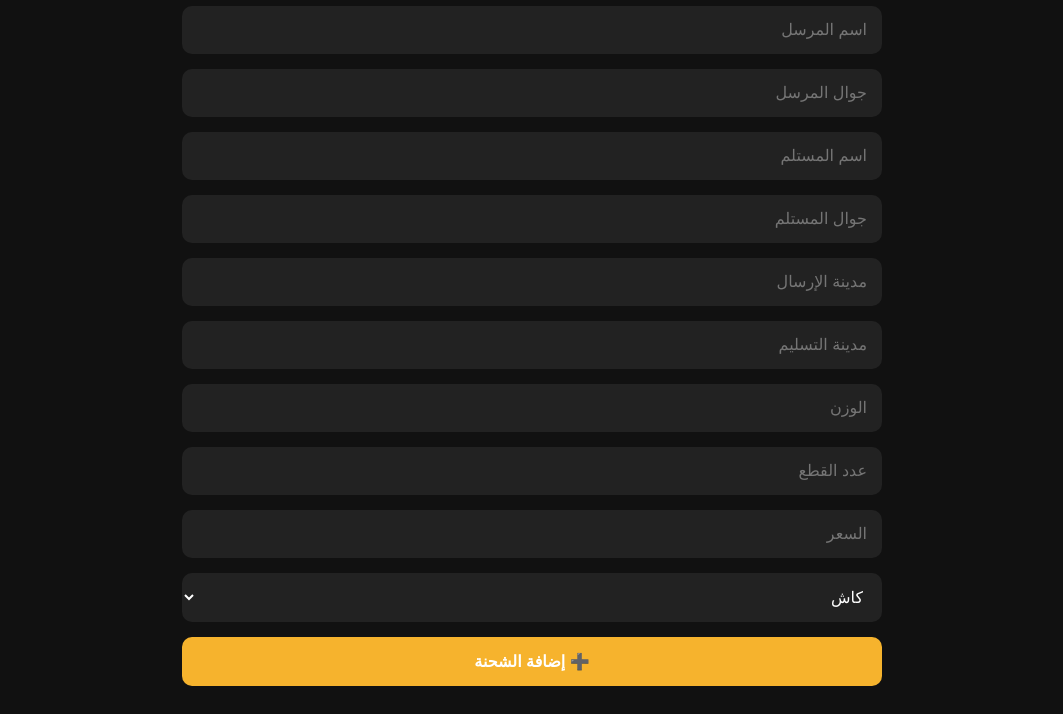
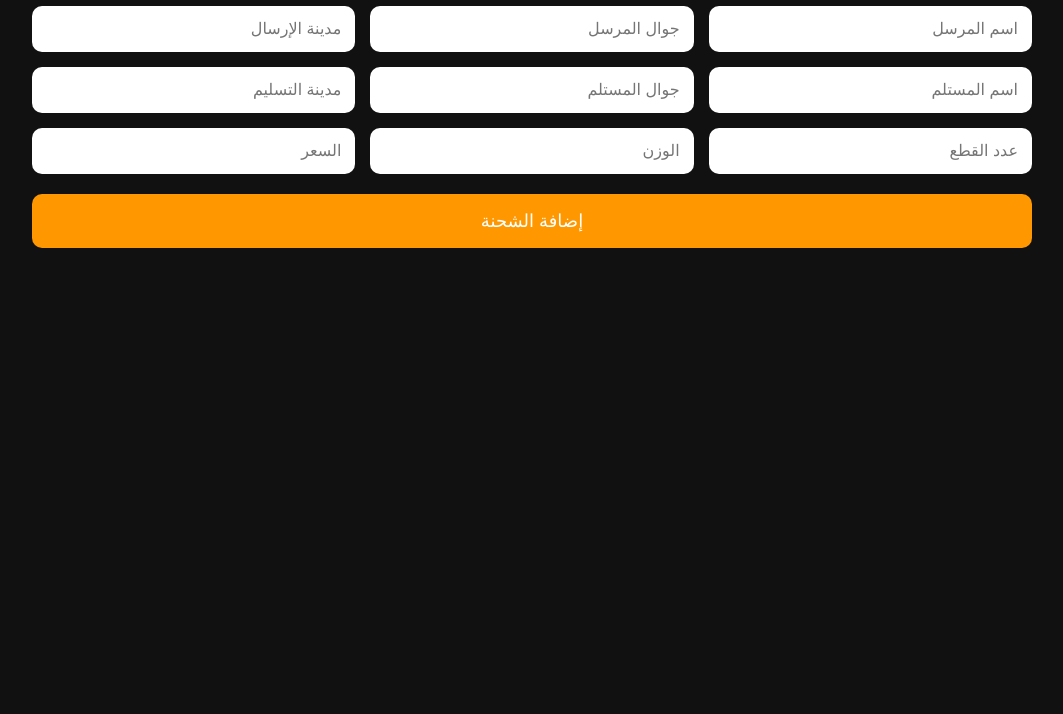
Before and after one commit to nqtatshahn/noqtashipping, a website: page public/shipments.html in a window 1280 px wide. Shown: the part 103-817 px from the top of the page, without its empty margins (108-1171 px from the left). Drawn offline with Linux system fonts and the light colour scheme.

Commit message:
fix add shipment

```diff
--- a/public/shipments.html
+++ b/public/shipments.html
@@ -1,189 +1,154 @@
 <!DOCTYPE html>
-<html lang="ar">
+<html lang="ar" dir="rtl">
 
 <head>
-
 <meta charset="UTF-8">
 <meta name="viewport" content="width=device-width, initial-scale=1.0">
 
-<title>إضافة شحنة</title>
+<title>إضافة شحنة | نقطة شحن</title>
 
 <style>
 
 body{
+    margin:0;
+    font-family:Tahoma;
     background:#111;
-font-family:Tahoma;
-direction:rtl;
     color:white;
-padding:20px;
 }
 
 .container{
-max-width:700px;
+    width:90%;
+    max-width:1000px;
     margin:auto;
+    padding:20px;
 }
 
 h1{
     text-align:center;
-color:#f6b32d;
+    margin-bottom:30px;
+    color:#ffb347;
 }
 
-form{
+.form-grid{
     display:grid;
+    grid-template-columns:repeat(auto-fit,minmax(250px,1fr));
     gap:15px;
 }
 
-input,
-select,
-button{
-
-padding:15px;
+input{
+    width:100%;
+    padding:14px;
     border:none;
     border-radius:10px;
     font-size:16px;
-
-}
-
-input,
-select{
-background:#222;
-color:white;
+    box-sizing:border-box;
 }
 
 button{
-background:#f6b32d;
+    width:100%;
+    padding:16px;
+    border:none;
+    border-radius:10px;
+    background:#ff9800;
     color:white;
-font-weight:bold;
+    font-size:18px;
     cursor:pointer;
+    margin-top:20px;
+}
+
+button:hover{
+    background:#e68900;
 }
 
 </style>
-
 </head>
 
 <body>
 
 <div class="container">
 
-<h1>
-📦 إضافة شحنة
-</h1>
+<h1>📦 إضافة شحنة</h1>
 
-<form id="shipmentForm">
+<div class="form-grid">
 
-<input type="text" id="sender_name" placeholder="اسم المرسل" required>
+<input id="senderName" placeholder="اسم المرسل">
+<input id="senderPhone" placeholder="جوال المرسل">
+<input id="senderCity" placeholder="مدينة الإرسال">
 
-<input type="text" id="sender_phone" placeholder="جوال المرسل" required>
+<input id="receiverName" placeholder="اسم المستلم">
+<input id="receiverPhone" placeholder="جوال المستلم">
+<input id="receiverCity" placeholder="مدينة التسليم">
 
-<input type="text" id="receiver_name" placeholder="اسم المستلم" required>
+<input id="pieces" type="number" placeholder="عدد القطع">
 
-<input type="text" id="receiver_phone" placeholder="جوال المستلم" required>
+<input id="weight" type="number" placeholder="الوزن">
 
-<input type="text" id="from_city" placeholder="مدينة الإرسال" required>
+<input id="price" type="number" placeholder="السعر">
 
-<input type="text" id="to_city" placeholder="مدينة التسليم" required>
+</div>
 
-<input type="number" id="weight" placeholder="الوزن" required>
-
-<input type="number" id="pieces" placeholder="عدد القطع" required>
-
-<input type="number" id="price" placeholder="السعر" required>
-
-<select id="payment_method">
-
-<option value="كاش">كاش</option>
-<option value="تحويل">تحويل</option>
-<option value="شبكة">شبكة</option>
-
-</select>
-
-<button type="submit">
-
-➕ إضافة الشحنة
-
+<button onclick="addShipment()">
+إضافة الشحنة
 </button>
-
-</form>
 
 </div>
 
 <script>
 
-document.getElementById("shipmentForm")
+async function addShipment() {
 
-.addEventListener("submit",
+    const data = {
 
-async function(e){
+        senderName: document.getElementById('senderName').value,
+        senderPhone: document.getElementById('senderPhone').value,
+        senderCity: document.getElementById('senderCity').value,
 
-e.preventDefault();
+        receiverName: document.getElementById('receiverName').value,
+        receiverPhone: document.getElementById('receiverPhone').value,
+        receiverCity: document.getElementById('receiverCity').value,
 
-const response = await fetch("/add-shipment",{
+        pieces: document.getElementById('pieces').value,
+        weight: document.getElementById('weight').value,
+        price: document.getElementById('price').value
+    };
 
-method:"POST",
+    try {
+
+        const response = await fetch('/api/shipments', {
+
+            method:'POST',
 
             headers:{
-"Content-Type":"application/json"
+                'Content-Type':'application/json'
             },
 
-body:JSON.stringify({
-
-sender_name:
-document.getElementById("sender_name").value,
-
-sender_phone:
-document.getElementById("sender_phone").value,
-
-receiver_name:
-document.getElementById("receiver_name").value,
-
-receiver_phone:
-document.getElementById("receiver_phone").value,
-
-from_city:
-document.getElementById("from_city").value,
-
-to_city:
-document.getElementById("to_city").value,
-
-weight:
-document.getElementById("weight").value,
-
-pieces:
-document.getElementById("pieces").value,
-
-price:
-document.getElementById("price").value,
-
-payment_method:
-document.getElementById("payment_method").value,
-
-employee_number:
-localStorage.getItem("employee")
-
-})
-
+            body:JSON.stringify(data)
         });
 
         const result = await response.json();
 
         if(result.success){
 
-alert("✅ تمت إضافة الشحنة");
+            alert('تمت إضافة الشحنة بنجاح');
 
-document.getElementById("shipmentForm").reset();
+            window.location.href =
+            '/shipment/' + result.shipment.shipmentNumber;
 
-}else{
+        } else {
 
-alert("❌ حدث خطأ");
-
-console.log(result);
+            alert('حدث خطأ');
 
         }
 
-});
+    } catch(err){
+
+        console.log(err);
+
+        alert('فشل الاتصال بالسيرفر');
+    }
+}
 
 </script>
 
 </body>
-
 </html>
```
Lines whose indentation alone changed are shown as unchanged.
